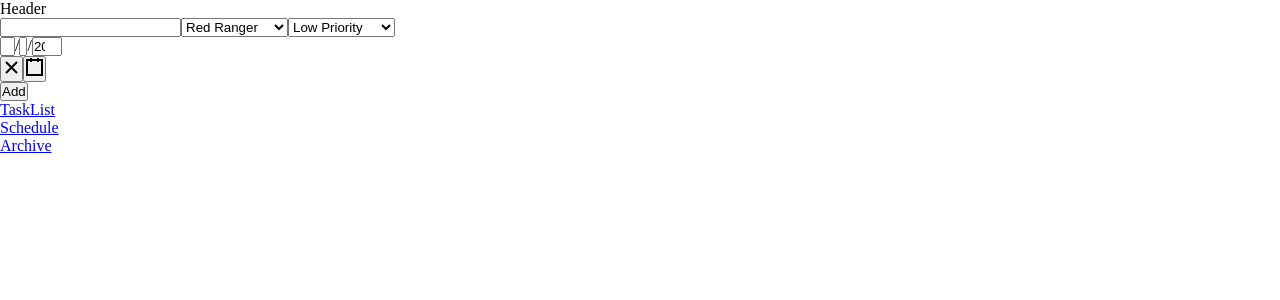
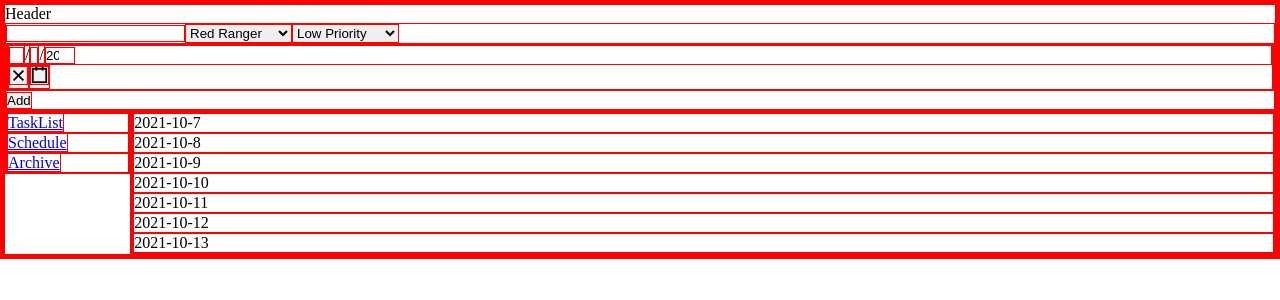
Before and after one commit to VadimRabeko/Final-project-TM, a React (Create React App) app: page /Schedule in a window 1280 px wide. Shown: the top 300 px of the page. Built offline with nearby package versions, Linux system fonts and the light colour scheme.

Commit message:
add store functionality

```diff
--- a/src/App.js
+++ b/src/App.js
@@ -48,5 +48,6 @@ export default App;
 
 // сделать сайдменю, счетчик заданий
 // сделать апи реквестом и встраивать реквест что бы получал данные
-// добавить анимацию добавления и сделания\
-// настройки
+// добавить анимацию добавления и сделания
+// ассинхронность
+// локал стораж
--- a/src/components/ArchiveList.js
+++ b/src/components/ArchiveList.js
@@ -3,7 +3,7 @@ import TaskCard from './TaskCard';
 function ArchiveList({ tasks }) {
     return tasks && tasks.length
         ? tasks.map((task) => (task.status === 'done' ? <TaskCard key={task.id} {...task} /> : null))
-        : 'Archive';
+        : null;
 }
 
 export default ArchiveList;
--- a/src/components/Schedule.js
+++ b/src/components/Schedule.js
@@ -9,13 +9,34 @@ function Schedule({ tasks }) {
 
     return (
         <div className="schedule">
-            <div className="schedule_column">{showScheduleTask()}</div>
-            <div className="schedule_column">{showScheduleTask(1)}</div>
-            <div className="schedule_column">{showScheduleTask(2)}</div>
-            <div className="schedule_column">{showScheduleTask(3)}</div>
-            <div className="schedule_column">{showScheduleTask(4)}</div>
-            <div className="schedule_column">{showScheduleTask(5)}</div>
-            <div className="schedule_column">{showScheduleTask(6)}</div>
+            <div className="schedule_column">
+                {currentDate()}
+                {showScheduleTask()}
+            </div>
+            <div className="schedule_column">
+                {currentDate(1)}
+                {showScheduleTask(1)}
+            </div>
+            <div className="schedule_column">
+                {currentDate(2)}
+                {showScheduleTask(2)}
+            </div>
+            <div className="schedule_column">
+                {currentDate(3)}
+                {showScheduleTask(3)}
+            </div>
+            <div className="schedule_column">
+                {currentDate(4)}
+                {showScheduleTask(4)}
+            </div>
+            <div className="schedule_column">
+                {currentDate(5)}
+                {showScheduleTask(5)}
+            </div>
+            <div className="schedule_column">
+                {currentDate(6)}
+                {showScheduleTask(6)}
+            </div>
         </div>
     );
 }
--- a/src/components/ScheduleCard.js
+++ b/src/components/ScheduleCard.js
@@ -1,13 +1,19 @@
-function ScheduleCard({ text, assignee, priority, dueDate }) {
+function ScheduleCard({ text, assignee, priority }) {
+    const taskInfo = document.createElement('div');
+
+    const onMouseOverHandler = (event) => {
+        taskInfo.classList.add('schedule_card-info');
+        taskInfo.innerHTML = `Assignee: ${assignee}, Priority: ${priority}`;
+        event.target.append(taskInfo);
+    };
+
+    const onMouseOutHandler = () => taskInfo.remove();
+
     return (
-        <div className="schedule_card">
-            <div className="task_card-due_date">{dueDate}</div>
+        <div className="schedule_card" onMouseOver={onMouseOverHandler} onMouseOut={onMouseOutHandler}>
             <div className="task_card-text">{text}</div>
         </div>
     );
 }
 
 export default ScheduleCard;
-
-//  <div className="task_card-assignee">{assignee}</div>
-//  <div className="task_card-priority">{priority}</div>
--- a/src/components/TaskList.js
+++ b/src/components/TaskList.js
@@ -3,7 +3,7 @@ import TaskCard from './TaskCard';
 function TaskList({ tasks }) {
     return tasks && tasks.length
         ? tasks.map((task) => (task.status === 'inProgress' ? <TaskCard key={task.id} {...task} /> : null))
-        : 'TasksList';
+        : 'Add the task!';
 }
 
 export default TaskList;
--- a/src/style.css
+++ b/src/style.css
@@ -2,7 +2,7 @@
     box-sizing: border-box;
     margin: 0;
     padding: 0;
-    /* border: 1px solid red; */
+    border: 1px solid red;
 }
 
 .App {
```
Also changed, not shown: src/data/getData.js (added, +11 -0 lines).
